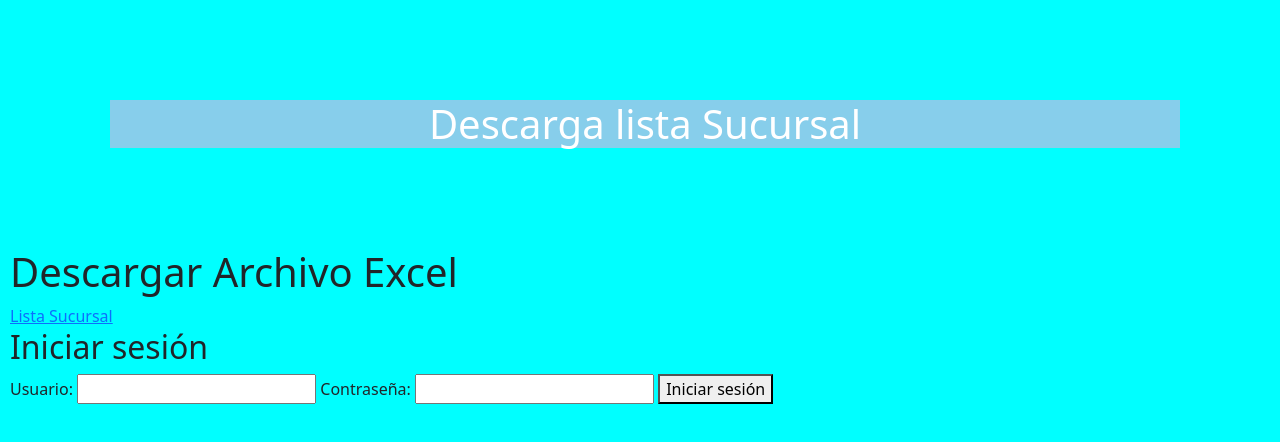
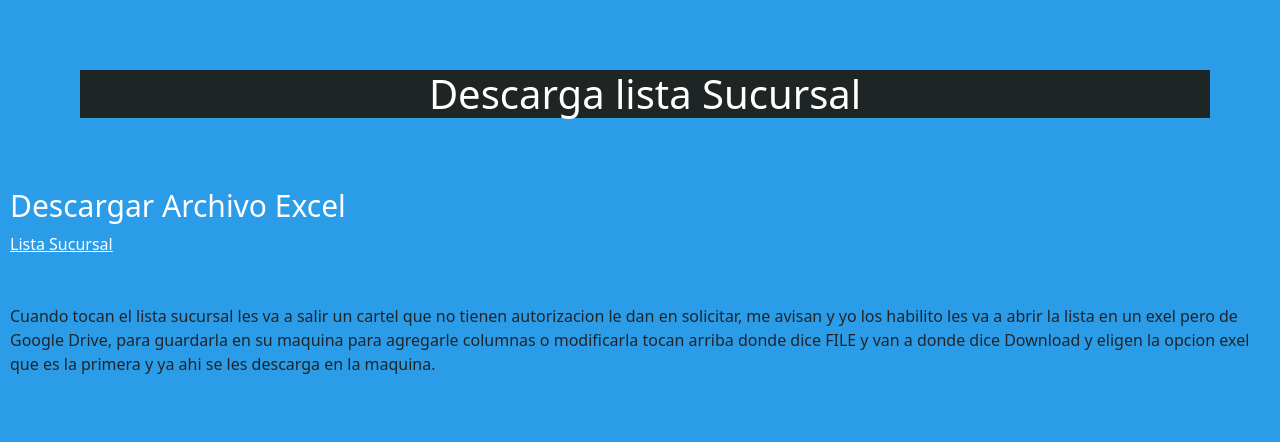
Before and after one commit to emilianojoseneira/Pupifilms, a plain HTML site: page index.html in a window 1280 px wide. Drawn offline with nearby package versions, Linux system fonts and the light colour scheme.

Commit message:
cambios 1

```diff
--- a/index.html
+++ b/index.html
@@ -11,43 +11,31 @@
     crossorigin="anonymous"
   />
   <link rel="stylesheet" href="./style.css" />
-  <script type="text/javascript">
-    var Tawk_API = Tawk_API || {},
-      Tawk_LoadStart = new Date();
-    (function () {
-      var s1 = document.createElement("script"),
-        s0 = document.getElementsByTagName("script")[0];
-      s1.async = true;
-      s1.src = "https://embed.tawk.to/658dc0df70c9f2407f841e15/1hioriqb5";
-      s1.charset = "UTF-8";
-      s1.setAttribute("crossorigin", "*");
-      s0.parentNode.insertBefore(s1, s0);
-    })();
-  </script>
+
 </head>
 <body>
   <div class="titulo">
     <h1>Descarga lista Sucursal</h1>
   </div>
-  <h1>Descargar Archivo Excel</h1>
+  <h1 class="exel">Descargar Archivo Excel</h1>
 
   <!-- Enlace para descargar el archivo Excel -->
-  <a
+  <a class="lista"
     href="https://docs.google.com/spreadsheets/d/1MS7OFgHkPwI5Rpq8PB7leHD4vGOO_JR6/edit?usp=drive_link&ouid=100803876570318112967&rtpof=true&sd=true"
     download="lista Dimer"
     >Lista Sucursal</a
   >
+  <br>
+  <br>
+  <br>
 
-  <div class="login-form">
-    <h2>Iniciar sesión</h2>
-    <form id="loginForm">
-      <label for="username">Usuario:</label>
-      <input type="text" id="username" name="username" required>
-      <label for="password">Contraseña:</label>
-      <input type="password" id="password" name="password" required>
-      <button type="submit">Iniciar sesión</button>
-    </form>
-  </div>
+  <p>
+    Cuando tocan el lista sucursal les va a salir un cartel que no tienen autorizacion le dan en solicitar, me avisan y yo los habilito
+    les va a abrir la lista en un exel pero de Google Drive, para guardarla en su maquina para agregarle columnas o modificarla tocan
+    arriba donde dice FILE y van a donde dice Download y eligen la opcion exel que es la primera y ya ahi se les descarga en la maquina.
+
+  </p>
+
 
   <script
     src="https://cdn.jsdelivr.net/npm/@popperjs/core@2.11.8/dist/umd/popper.min.js"
--- a/style.css
+++ b/style.css
@@ -1,22 +1,18 @@
 body {
-    background-color: aqua;
+    background-color: rgb(43, 156, 231);
     margin-left: 0.625rem;
   }
 
   .titulo {
     color: white;
-    background-color: skyblue;
+    background-color: rgb(31, 36, 37);
     text-align: center;
-    margin: 100px;
+    margin: 70px;
   }
-  .tituloReserva {
+  .exel {
     color: white;
-    font-size: 24px;
-    font-style: normal;
+    font-size: 1.875rem;
   }
-  .botonesReserva {
-    display: flex;
-    flex-direction: column;
-    width: 250px;
-    row-gap: 10px;
+  .lista {
+    color: white;
   }
```
